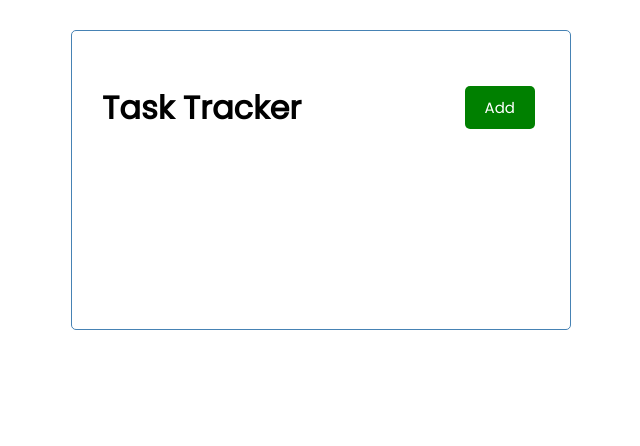
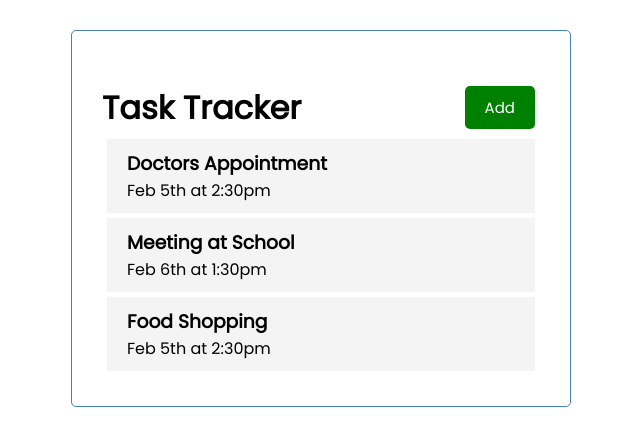
Before and after one commit to OlhaYarosh1/React-Task-Tracker, a React (Create React App) app: page / in a window 1280 px wide. Shown: the top 446 px of the page, without its empty margins (319-959 px from the left). Built offline with nearby package versions, Linux system fonts and the light colour scheme.

Commit message:
Added Tasks.

```diff
--- a/package.json
+++ b/package.json
@@ -8,6 +8,7 @@
     "@testing-library/user-event": "^13.5.0",
     "react": "^18.2.0",
     "react-dom": "^18.2.0",
+    "react-icons": "^4.4.0",
     "react-scripts": "5.0.1",
     "web-vitals": "^2.1.4"
   },
--- a/src/App.js
+++ b/src/App.js
@@ -1,9 +1,34 @@
+import { useState } from "react"
 import Header from './components/Header'
+import Tasks from './components/Tasks'
 
 const App = () => {
+  const [tasks, setTasks] = useState(
+    [
+        {
+            id: 1,
+            text: 'Doctors Appointment',
+            day: 'Feb 5th at 2:30pm',
+            reminder: true,
+        },
+        {
+            id: 2,
+            text: 'Meeting at School',
+            day: 'Feb 6th at 1:30pm',
+            reminder: true,
+        },
+        {
+            id: 3,
+            text: 'Food Shopping',
+            day: 'Feb 5th at 2:30pm',
+            reminder: false,
+        }
+    ]
+)
   return (
     <div className='container'>
       <Header />
+      <Tasks tasks={tasks}/>
     </div>
   );
 }
--- a/src/components/Button.js
+++ b/src/components/Button.js
@@ -1,7 +1,10 @@
-const Button = ({ color, text }) => {
+import PropTypes from 'prop-types'
+
+const Button = ({ color, text, onClick }) => {
   return (
-  <button
-    style={{backgroundColor: color}} className='btn'>{text}
+  <button onClick={onClick}
+  style={{backgroundColor: color}} className='btn'>
+    {text}
   </button>
   )
 }
@@ -10,4 +13,10 @@
     color: 'steelblue'
 }
 
+Button.propTypes = {
+    text: PropTypes.string,
+    color: PropTypes.string,
+    onClick: PropTypes.func,
+}
+
 export default Button
--- a/src/components/Header.js
+++ b/src/components/Header.js
@@ -2,10 +2,14 @@
 import Button from './Button'
 
 const Header = ({ title }) => {
+const onClick = () => {
+    console.log('Click')
+}
+
   return (
     <header className='header'>
         <h1>{title}</h1>
-        <Button color='green' text='Add' />
+        <Button color='green' text='Add' onClick={onClick} />
     </header>
   )
 }
--- /dev/null
+++ b/src/components/Task.js
@@ -0,0 +1,10 @@
+const Task = ({ task }) => {
+  return (
+    <div className='task'>
+        <h3>{task.text}</h3>
+        <p>{task.day}</p>
+    </div>
+  )
+}
+
+export default Task
--- /dev/null
+++ b/src/components/Tasks.js
@@ -0,0 +1,13 @@
+import Task from "./Task"
+
+const Tasks = ({ tasks }) => {
+  return (
+    <>
+        {tasks.map((task) => (
+            <Task key={task.id} task={task}/>
+        ))}
+    </>
+  )
+}
+
+export default Tasks
--- a/src/index.css
+++ b/src/index.css
@@ -54,18 +54,18 @@
   width: 100%;
 }
 
-.event {
+.task {
   background: #f4f4f4;
   margin: 5px;
   padding: 10px 20px;
   cursor: pointer;
 }
 
-.event-reminder {
+.task-reminder {
   border-left: 5px solid green;
 }
 
-.event h3 {
+.task h3 {
   display: flex;
   align-items: center;
   justify-content: space-between;
```
Also changed, not shown: 1 other file (tests, documents, lock files or other folders).
